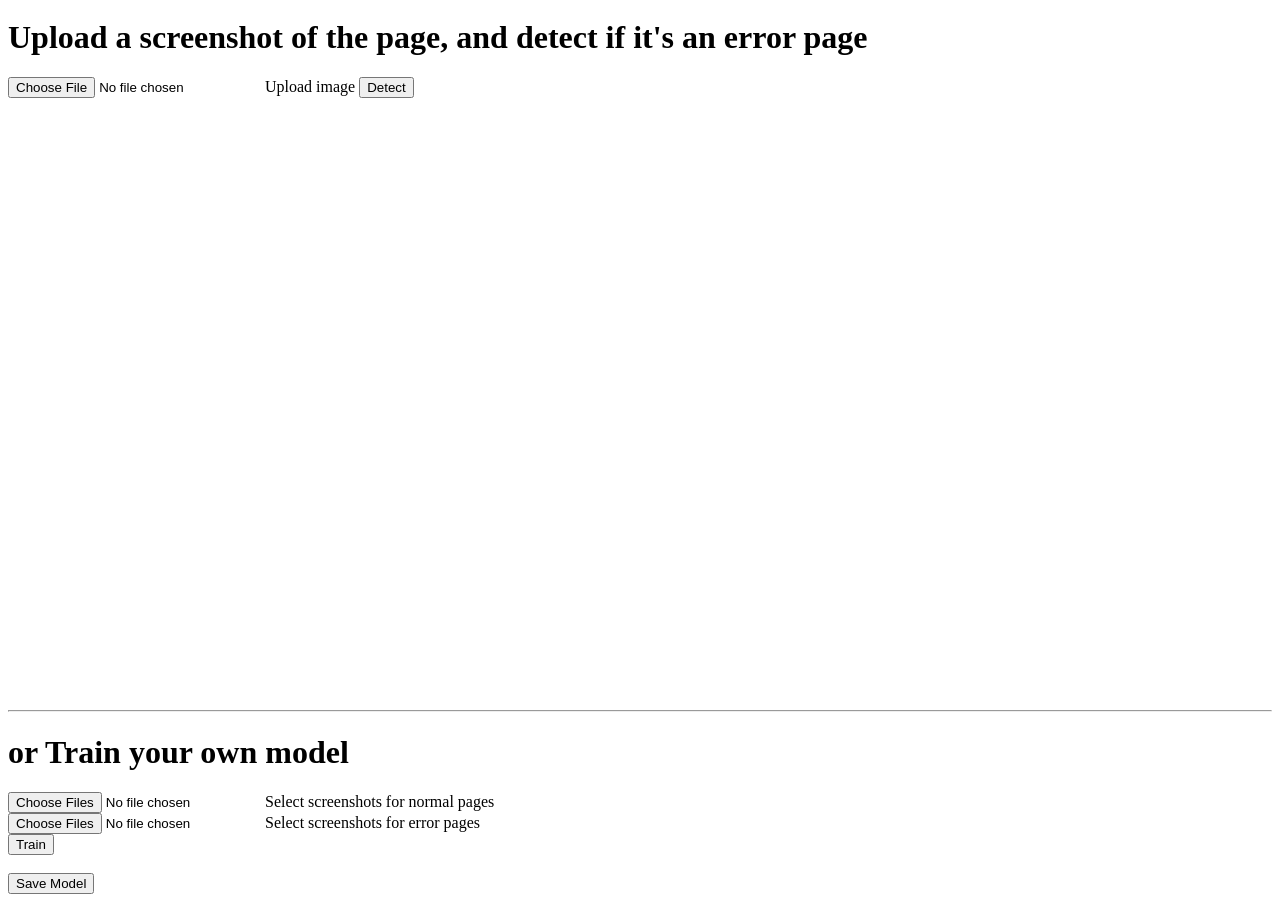
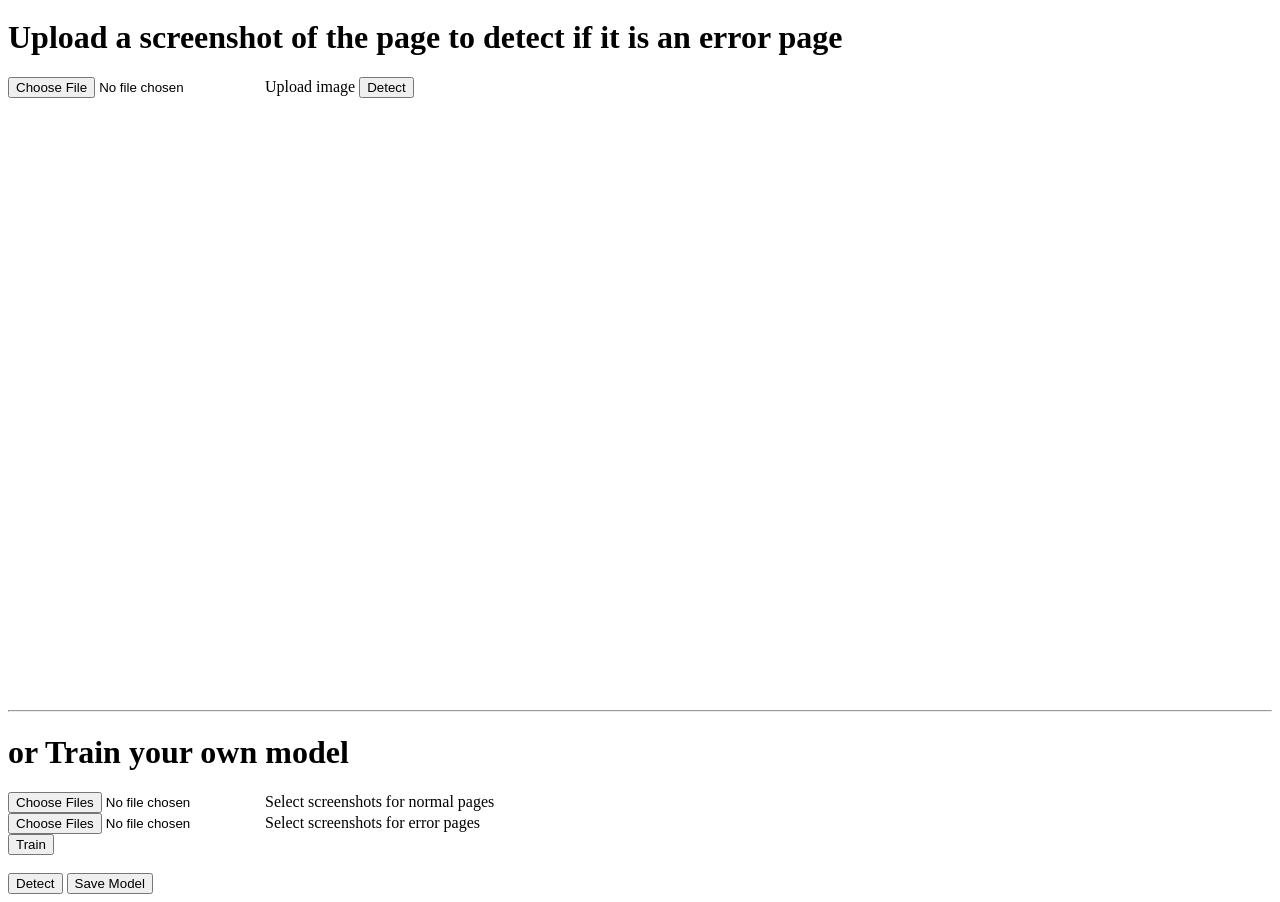
Before and after one commit to yancyqin/error-page-detector, a plain HTML site: page index.html in a window 1280 px wide. Shown: the part 61-963 px from the top of the page. Drawn offline with nearby package versions, Linux system fonts and the light colour scheme; a script that the page names is missing.

Commit message:
Update index.html

```diff
--- a/index.html
+++ b/index.html
@@ -12,7 +12,7 @@
 <body>
     <h1>Error Page Detector</h1>
     <div>
-        <h1> Upload a screenshot of the page, and detect if it's an error page</h1>
+        <h1> Upload a screenshot of the page to detect if it is an error page</h1>
         <input type="file" id="uploadImage" accept="image/*">
         <label for="uploadImage">Upload image</label>
         <button id="predictButton">Detect</button>
@@ -26,6 +26,7 @@
         <input type="file" id="errorImg" multiple accept="image/*">
         <label for="errorImg">Select screenshots for error pages</label><br>
         <button id="trainButton">Train</button><br><br>
+        <button id="predictButton2">Detect</button>
         <button id="saveModelButton">Save Model</button>
     </div>
 
```
